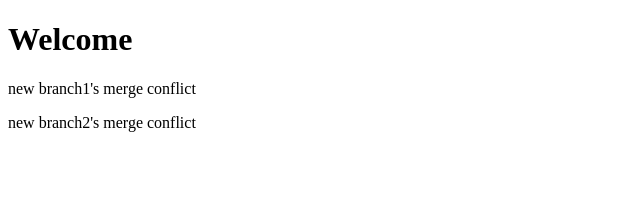
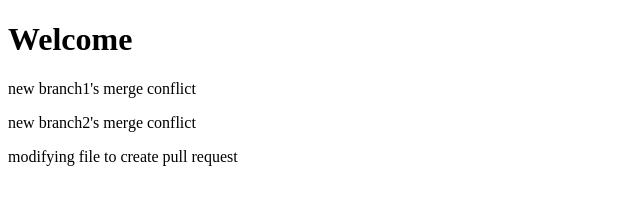
Before and after one commit to cps847group12/A1, a plain HTML site: page git_tst/index.html in a window 1280 px wide. Shown: the whole page, without its empty margins (0-640 px from the left). Drawn offline with Linux system fonts and the light colour scheme.

Commit message:
Modifying file to create pull request

```diff
--- a/git_tst/index.html
+++ b/git_tst/index.html
@@ -7,5 +7,6 @@
 <h1> Welcome</h1>
 <p>new branch1's merge conflict</p>
 <p> new branch2's merge conflict</p>
+<p>modifying file to create pull request</p>
 </body>
 </html>
```
